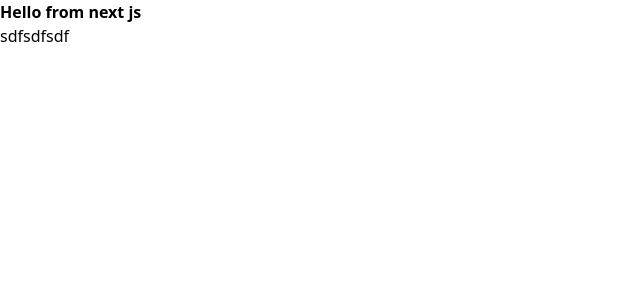
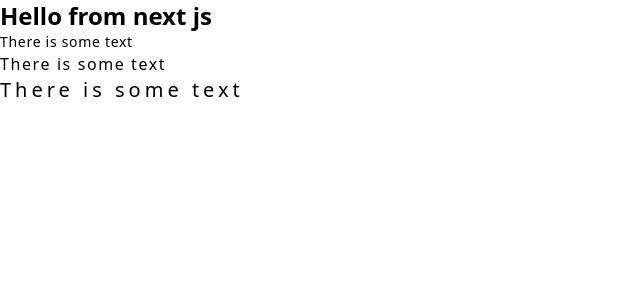
Before and after one commit to YakubovKirill/next-js, a Next.js app in the folder rating-app/: page / in a window 1280 px wide. Shown: the top 300 px of the page, without its empty margins (0-640 px from the left). Built offline with nearby package versions, Linux system fonts and the light colour scheme.

Commit message:
configure fonts

```diff
--- a/rating-app/pages/index.tsx
+++ b/rating-app/pages/index.tsx
@@ -14,8 +14,10 @@ function Home() {
       </Head>
 
       <main>
-        <h1 className='font-semibold'>Hello from next js</h1>
-        <p className='font-light'>sdfsdfsdf</p>
+        <h1 className='font-bold text-xl'>Hello from next js</h1>
+        <p className="font-light tracking-normal text-sm">There is some text</p>
+        <p className="font-light tracking-wide text-base">There is some text</p>
+        <p className="font-light tracking-widest text-lg">There is some text</p>
       </main>
     </>
   )
--- a/rating-app/tailwind.config.js
+++ b/rating-app/tailwind.config.js
@@ -6,6 +6,17 @@ module.exports = {
   ],
   theme: {
     extend: {},
+    letterSpacing: {
+      normal: '.05em',
+      wide: '.1em',
+      widest: '.2em',
+    },
+    fontSize: {
+      sm: ['14px', '20px'],
+      base: ['16px', '24px'],
+      lg: ['20px', '28px'],
+      xl: ['24px', '32px'],
+    }
   },
   plugins: [],
 }
```
